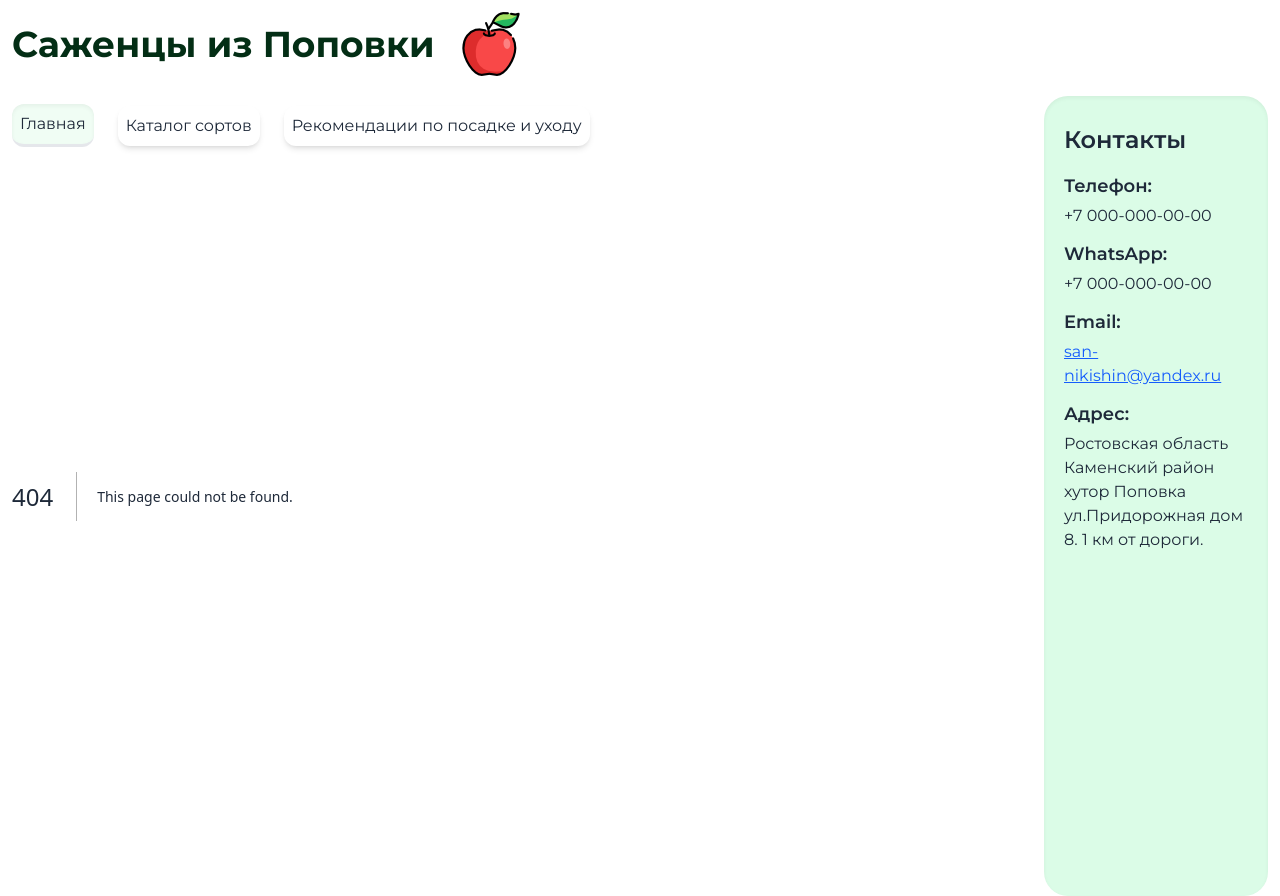
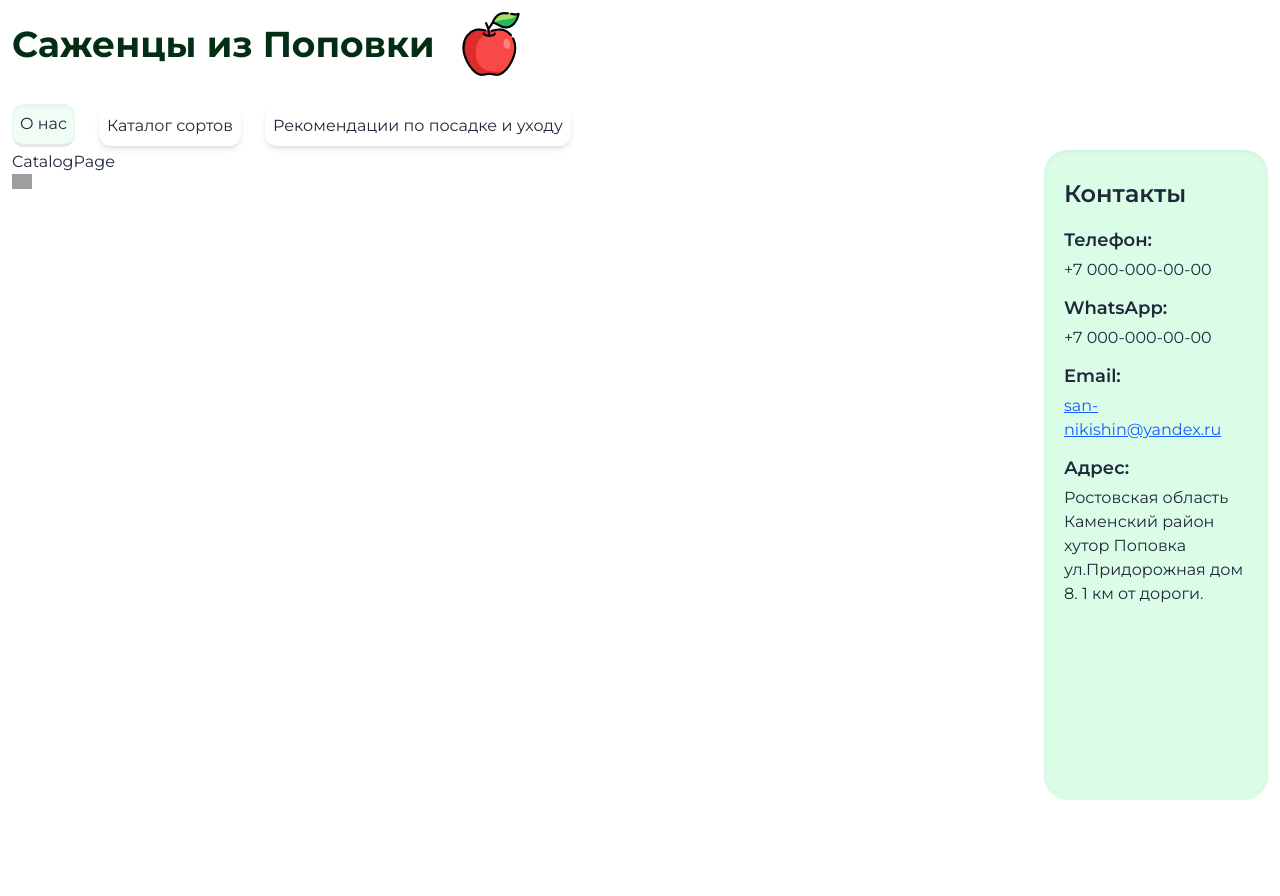
Before and after one commit to Ekka-N/NextApp, a Next.js app: page /catalog in a window 1280 px wide. Before the commit this address had no page. After the commit the page ends 800 px from the top, so only its background shows below. Built offline with nearby package versions, Linux system fonts and the light colour scheme; grey boxes are pictures that could not be loaded.

Commit message:
new pages

```diff
--- /dev/null
+++ b/src/app/catalog/page.tsx
@@ -0,0 +1,14 @@
+import React from 'react'
+import Image from "next/image"
+
+
+const CatalogPage = () => {
+  return (
+    <div>
+      CatalogPage
+      <Image src='/apple.png' alt='icon' width='20' height='30' />
+    </div>
+  )
+}
+
+export default CatalogPage;
--- a/src/app/layout.tsx
+++ b/src/app/layout.tsx
@@ -21,7 +21,7 @@ export default function RootLayout({
   return (
     <html lang="ru" className="h-full">
       <body
-        className={`flex flex-col h-full ${fontSans.variable} antialiased max-w-[1420px] mx-auto px-3`}
+        className={`flex flex-col h-full ${fontSans.variable} antialiased max-w-[1420px] mx-auto px-3 sm:flex-col`}
       >
         <Header />
         <div className="flex h-full" >
--- a/src/app/page.tsx
+++ b/src/app/page.tsx
@@ -1,12 +1,15 @@
-import Image from "next/image";
+import React from 'react'
 
-export default function Home() {
+const MainPage = () => {
   return (
     <div className="">
       <main className="">
+        MainPage
       </main>
       <footer className="">
       </footer>
     </div>
-  );
+  )
 }
+
+export default MainPage;
--- /dev/null
+++ b/src/app/recommends/page.tsx
@@ -0,0 +1,11 @@
+import React from 'react'
+
+const RecommendsPage = () => {
+  return (
+    <div>
+      RecommendsPage
+    </div>
+  )
+}
+
+export default RecommendsPage;
--- /dev/null
+++ b/src/components/header/header.css
@@ -0,0 +1,4 @@
+.notDecoratedLink {
+  color: inherit;
+  text-decoration: none;
+}
--- a/src/components/header/header.tsx
+++ b/src/components/header/header.tsx
@@ -1,7 +1,9 @@
 'use client'
 
-import React, { useState } from 'react';
-import { flexRowWrap, headerContainer, mainTitle, nav, selectedNav } from './headerStyles';
+import React, { useState } from 'react'
+import { flexRowWrap, headerContainer, mainTitle, nav, selectedNav } from './headerStyles'
+import Link from 'next/link'
+import './header.css'
 
 enum Nav {
   MAIN,
@@ -26,24 +28,27 @@ export const Header = () => {
       </div>
 
       <div className={`${flexRowWrap}`}>
-        <nav
+        <Link
           className={navState === Nav.MAIN ? selectedNav : nav}
           onClick={() => handleChangeNav(Nav.MAIN)}
+          href='/'
         >
-          Главная
-        </nav>
-        <nav
+          О нас
+        </Link>
+        <Link
           className={navState === Nav.CATALOG ? selectedNav : nav}
           onClick={() => handleChangeNav(Nav.CATALOG)}
+          href='/catalog'
         >
           Каталог сортов
-        </nav>
-        <nav
+        </Link>
+        <Link
           className={navState === Nav.RECS ? selectedNav : nav}
           onClick={() => handleChangeNav(Nav.RECS)}
+          href='/recommends'
         >
           Рекомендации по посадке и уходу
-        </nav>
+        </Link>
       </div>
     </header>
   );
--- a/src/components/header/headerStyles.ts
+++ b/src/components/header/headerStyles.ts
@@ -1,5 +1,8 @@
-export const headerContainer = 'min-h-20 py-3 mb-4'
+
+import './header.css'
+
+export const headerContainer = 'min-h-20 py-3 mb-4 a:'
 export const flexRowWrap = 'flex items-center gap-6'
 export const mainTitle = 'text-4xl text-green-950 font-bold'
-export const nav = 'cursor-pointer px-2 py-2 rounded-xl hover:border-b-3  shadow-md hover:border-b-gray-200 hover:-translate-y-1 hover:scale-105'
-export const selectedNav = `bg-green-50 px-2 py-2 rounded-xl border-b-3 border-b-gray-200 shadow-inner`
+export const nav = 'notDecoratedLink cursor-pointer px-2 py-2 rounded-xl shadow-md hover:border-b-3 hover:border-b-gray-200 hover:-translate-y-1 hover:scale-105'
+export const selectedNav = `notDecoratedLink bg-green-50 px-2 py-2 rounded-xl border-b-3 border-b-gray-200 shadow-inner`
```
